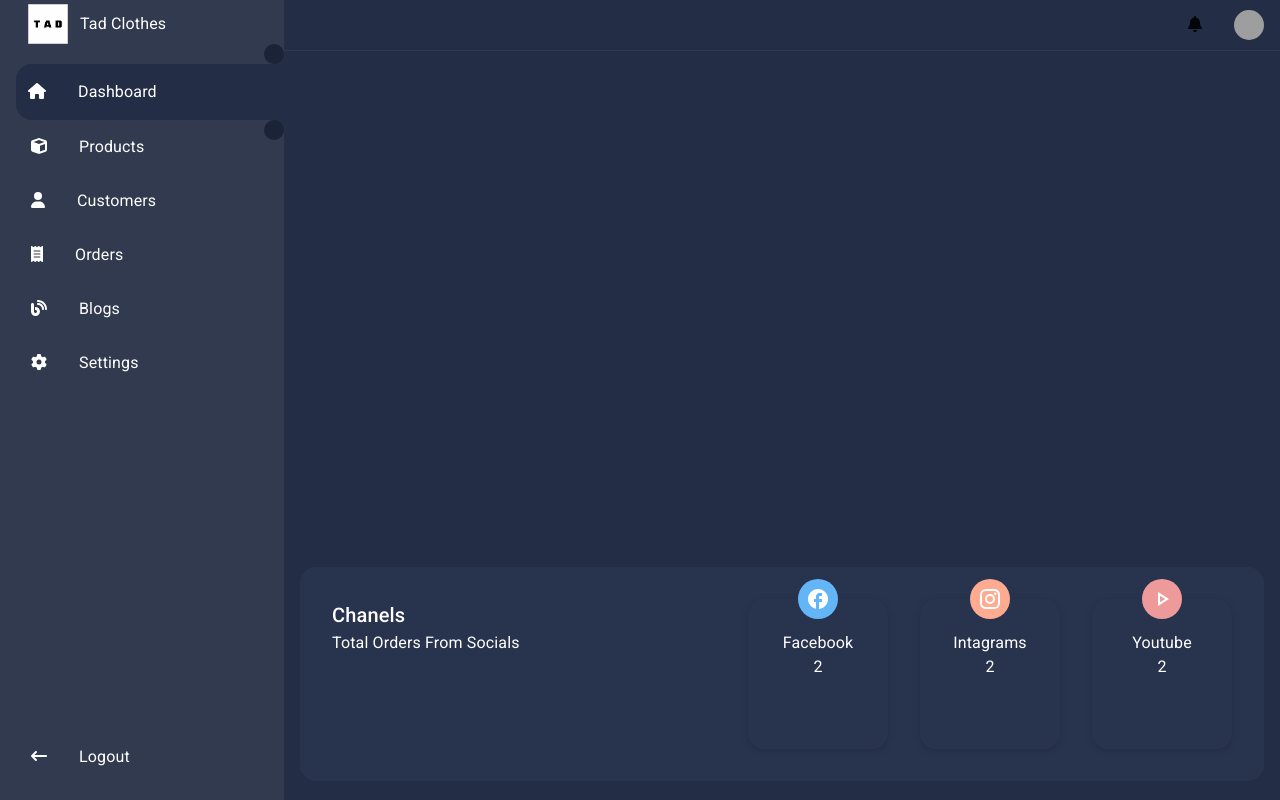
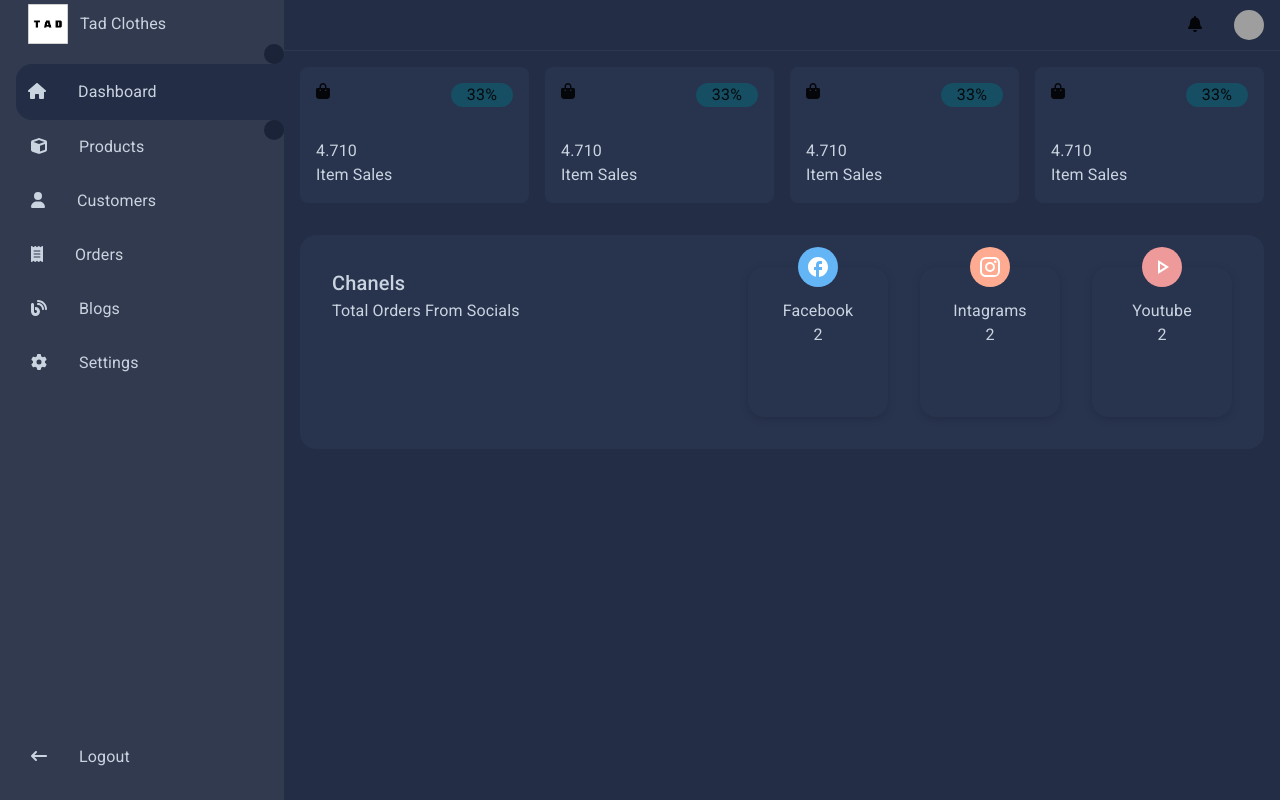
Before and after one commit to phamdatt/TAD-Admin, a React (Create React App) app: page / in a window 1280 px wide. Built offline with nearby package versions, Linux system fonts and the light colour scheme; grey boxes are pictures that could not be loaded.

Commit message:
update code

```diff
--- a/src/components/SideBar/style.css
+++ b/src/components/SideBar/style.css
@@ -102,5 +102,3 @@
   cursor: pointer;
   border: none;
 }
-.sidebar-menu--item:last-child:hover {
-}
--- a/src/components/TopBar/index.tsx
+++ b/src/components/TopBar/index.tsx
@@ -6,10 +6,9 @@ import {
 } from "@fortawesome/free-solid-svg-icons";
 import { FontAwesomeIcon } from "@fortawesome/react-fontawesome";
 import { Box, Typography } from "@mui/material";
+import { useState } from "react";
 import UserInfo from "../UserInfo";
 import "./style.css";
-import { useState } from "react";
-import { grey, red } from "@mui/material/colors";
 
 function TopBar() {
   const [visible, setVisible] = useState<boolean>(false);
--- a/src/components/UserInfo/index.tsx
+++ b/src/components/UserInfo/index.tsx
@@ -1,6 +1,6 @@
 import { Box } from "@mui/material";
+import { images } from "../../contants/images";
 import "./style.css";
-import { images } from "../../contants/images";
 
 function UserInfo(props: { handleShowUserInfo: () => void }) {
   const { handleShowUserInfo } = props;
--- a/src/pages/Customer/index.tsx
+++ b/src/pages/Customer/index.tsx
@@ -1,4 +1,4 @@
-import { faPlus, faTimes } from "@fortawesome/free-solid-svg-icons";
+import { faTimes } from "@fortawesome/free-solid-svg-icons";
 import { FontAwesomeIcon } from "@fortawesome/react-fontawesome";
 import { Button, InputLabel, Modal } from "@mui/material";
 import OutlinedInput from "@mui/material/OutlinedInput";
--- a/src/pages/Home/index.tsx
+++ b/src/pages/Home/index.tsx
@@ -1,10 +1,11 @@
 import FacebookSharpIcon from "@mui/icons-material/FacebookSharp";
+import InstagramIcon from "@mui/icons-material/Instagram";
 import PlayArrowOutlinedIcon from "@mui/icons-material/PlayArrowOutlined";
-import InstagramIcon from "@mui/icons-material/Instagram";
 import { Box, Typography } from "@mui/material";
-import { blue, deepOrange, grey, teal } from "@mui/material/colors";
+import { blue, deepOrange, red } from "@mui/material/colors";
+import { FontAwesomeIcon } from "@fortawesome/react-fontawesome";
+import { faBagShopping } from "@fortawesome/free-solid-svg-icons";
 import "./style.css";
-import { red } from "@mui/material/colors";
 
 const Home = () => {
   const social = [
@@ -27,15 +28,99 @@ const Home = () => {
       color: red[200],
     },
   ];
+
+  const generalData = [
+    {
+      id: 0,
+      icon: "",
+      title: "Item Sales",
+      precent: "33%",
+      total: "4.710",
+    },
+    {
+      id: 1,
+      icon: "",
+      title: "Item Sales",
+      precent: "33%",
+      total: "4.710",
+    },
+    {
+      id: 2,
+      icon: "",
+      title: "Item Sales",
+      precent: "33%",
+      total: "4.710",
+    },
+    {
+      id: 3,
+      icon: "",
+      title: "Item Sales",
+      precent: "33%",
+      total: "4.710",
+    },
+  ];
   return (
+    <Box>
+      <Box>
+        <Box
+          p={2}
+          sx={{
+            display: "grid",
+            gridTemplateColumns: `repeat(4, 1fr)`,
+            gap: 2,
+          }}
+        >
+          {generalData.map((item) => {
+            return (
+              <Box
+                sx={{
+                  backgroundColor: "rgb(40 51 78)",
+                  borderRadius: 2,
+                  padding: 2,
+                  cursor: "pointer",
+                  transition: `all 0.4s`,
+                  "&:hover": {
+                    transform: `scale(1.1)`,
+                  },
+                }}
+              >
+                <Box
+                  sx={{
+                    display: "flex",
+                    justifyContent: "space-between",
+                  }}
+                >
+                  <FontAwesomeIcon icon={faBagShopping} />
+                  <Box
+                    sx={{
+                      backgroundColor: "rgb(22 78 99)",
+                      padding: `0 16px`,
+                      borderRadius: 8,
+                    }}
+                  >
+                    {item.precent}
+                  </Box>
+                </Box>
+                <Box
+                  sx={{
+                    marginTop: 4,
+                  }}
+                >
+                  <Typography>{item.total}</Typography>
+                  <Typography>{item.title}</Typography>
+                </Box>
+              </Box>
+            );
+          })}
+        </Box>
+      </Box>
       <Box
         sx={{
           paddingLeft: 2,
           paddingRight: 2,
           paddingTop: 2,
           paddingBottom: 2,
-        position: "relative",
-        top: 500,
+          width: "100%",
         }}
       >
         <Box
@@ -99,6 +184,8 @@ const Home = () => {
           </Box>
         </Box>
       </Box>
+
+    </Box>
   );
 };
 export default Home;
--- a/src/pages/Login/index.tsx
+++ b/src/pages/Login/index.tsx
@@ -1,7 +1,6 @@
-import { Button, Typography, TextField } from "@mui/material";
+import { Button, TextField, Typography } from "@mui/material";
+import colors from "../../theme/colors";
 import "./style.css";
-import colors from "../../theme/colors";
-import { redirect } from "react-router-dom";
 
 function Login() {
   return (
--- a/src/pages/Product/components/TableCustom/index.tsx
+++ b/src/pages/Product/components/TableCustom/index.tsx
@@ -10,7 +10,6 @@ import TableHead from "@mui/material/TableHead";
 import TablePagination from "@mui/material/TablePagination";
 import TableRow from "@mui/material/TableRow";
 import * as React from "react";
-import colors from "../../../../theme/colors";
 import "./style.css";
 
 interface Column {
@@ -197,7 +196,22 @@ export default function TableComponentCustom() {
 
   return (
     <Paper sx={{ width: "100%", overflow: "hidden", height: "100%" }}>
-      <TableContainer sx={{ maxHeight: "90%" }}>
+      <TableContainer
+        sx={{
+          maxHeight: "90%",
+          "&::-webkit-scrollbar": {
+            width: `10px`,
+          },
+          "&::-webkit-scrollbar-track": {
+            backgroundColor: "#ffffff0d",
+            borderRadius: 2,
+          },
+          "&::-webkit-scrollbar-thumb": {
+            backgroundColor: "#ffffff0d",
+            borderRadius: 2,
+          },
+        }}
+      >
         <Table stickyHeader aria-label="sticky table">
           <TableHead>
             <TableRow>
--- a/src/pages/Product/index.tsx
+++ b/src/pages/Product/index.tsx
@@ -13,9 +13,10 @@ const style = {
   left: "50%",
   transform: "translate(-50%, -50%)",
   width: 500,
-  bgcolor: "black",
-  border: "1px solid #eee",
+  bgcolor: "rgb(40 51 78)",
+  border: "1px solid #rgb(40 51 78)",
   borderRadius: 2,
+  color: "#CAD4E0",
 };
 
 export default function Products() {
@@ -56,7 +57,7 @@ export default function Products() {
         <Box sx={style}>
           <Box
             borderBottom={0.5}
-            borderColor="#164e63"
+            borderColor="#CAD4E0"
             p={2}
             display="flex"
             alignItems="center"
--- a/src/theme/index.ts
+++ b/src/theme/index.ts
@@ -1,5 +1,6 @@
 import { createTheme } from "@mui/material/styles";
 import colors from "./colors";
+
 const theme = createTheme({
   palette: {
     primary: {
@@ -18,18 +19,18 @@ const theme = createTheme({
         root: ({ ownerState }) => ({
           ...(ownerState.variant === "contained" &&
             ownerState.color === "primary" && {
-              backgroundColor: colors.cyan[900],
+              backgroundColor: "rgb(40 51 78)",
               borderRadius: 8,
               padding: "8px 16px",
-              color: "#fff",
+              color: "#CAD4E0",
               "&:hover": {
-                backgroundColor: "#155e75",
+                backgroundColor: "rgb(40 51 78)",
               },
             }),
           ...(ownerState.variant === "outlined" && {
-            backgroundColor: "#fff",
+            backgroundColor: "#CAD4E0",
             border: `1px solid ${colors.cyan[900]}`,
-            color: colors.cyan[900],
+            color: "#CAD4E0",
             padding: "8px 16px",
             borderRadius: 8,
           }),
@@ -40,7 +41,7 @@ const theme = createTheme({
       styleOverrides: {
         root: {
           backgroundColor: colors.cyan[900],
-          color: "#fff",
+          color: "#CAD4E0",
         },
       },
     },
@@ -48,7 +49,7 @@ const theme = createTheme({
       styleOverrides: {
         root: ({ theme }) => ({
           ...(theme.palette.mode === "dark" && {
-            color: "white",
+            color: "#CAD4E0",
           }),
           ...(theme.palette.mode === "light" && {
             color: "black",
@@ -60,10 +61,10 @@ const theme = createTheme({
       styleOverrides: {
         root: ({ theme }) => ({
           ...(theme.palette.mode === "light" && {
-            color: "white",
+            color: "#CAD4E0",
           }),
           ...(theme.palette.mode === "dark" && {
-            color: "white",
+            color: "#CAD4E0",
           }),
         }),
       },
@@ -74,7 +75,7 @@ const theme = createTheme({
           ...(theme.palette.mode === "light" && {}),
           ...(theme.palette.mode === "dark" && {
             backgroundColor: "rgb(40 51 78)",
-            color: "white",
+            color: "#CAD4E0",
           }),
         }),
       },
@@ -83,11 +84,11 @@ const theme = createTheme({
       styleOverrides: {
         root: ({ theme }) => ({
           ...(theme.palette.mode === "light" && {
-            color: "white",
+            color: "#CAD4E0",
           }),
           ...(theme.palette.mode === "dark" && {
             backgroundColor: "rgb(40 51 78)",
-            color: "white",
+            color: "#CAD4E0",
             borderBottom: "1px solid #ffffff0d",
           }),
         }),
@@ -97,11 +98,11 @@ const theme = createTheme({
       styleOverrides: {
         root: ({ theme }) => ({
           ...(theme.palette.mode === "light" && {
-            color: "white",
+            color: "#CAD4E0",
           }),
           ...(theme.palette.mode === "dark" && {
             backgroundColor: "rgb(40 51 78)",
-            color: "white",
+            color: "#CAD4E0",
           }),
         }),
       },
```
Also changed, not shown: src/pages/Blogs/index.tsx (+7 -5 lines). Lines whose indentation alone changed are shown as unchanged.
